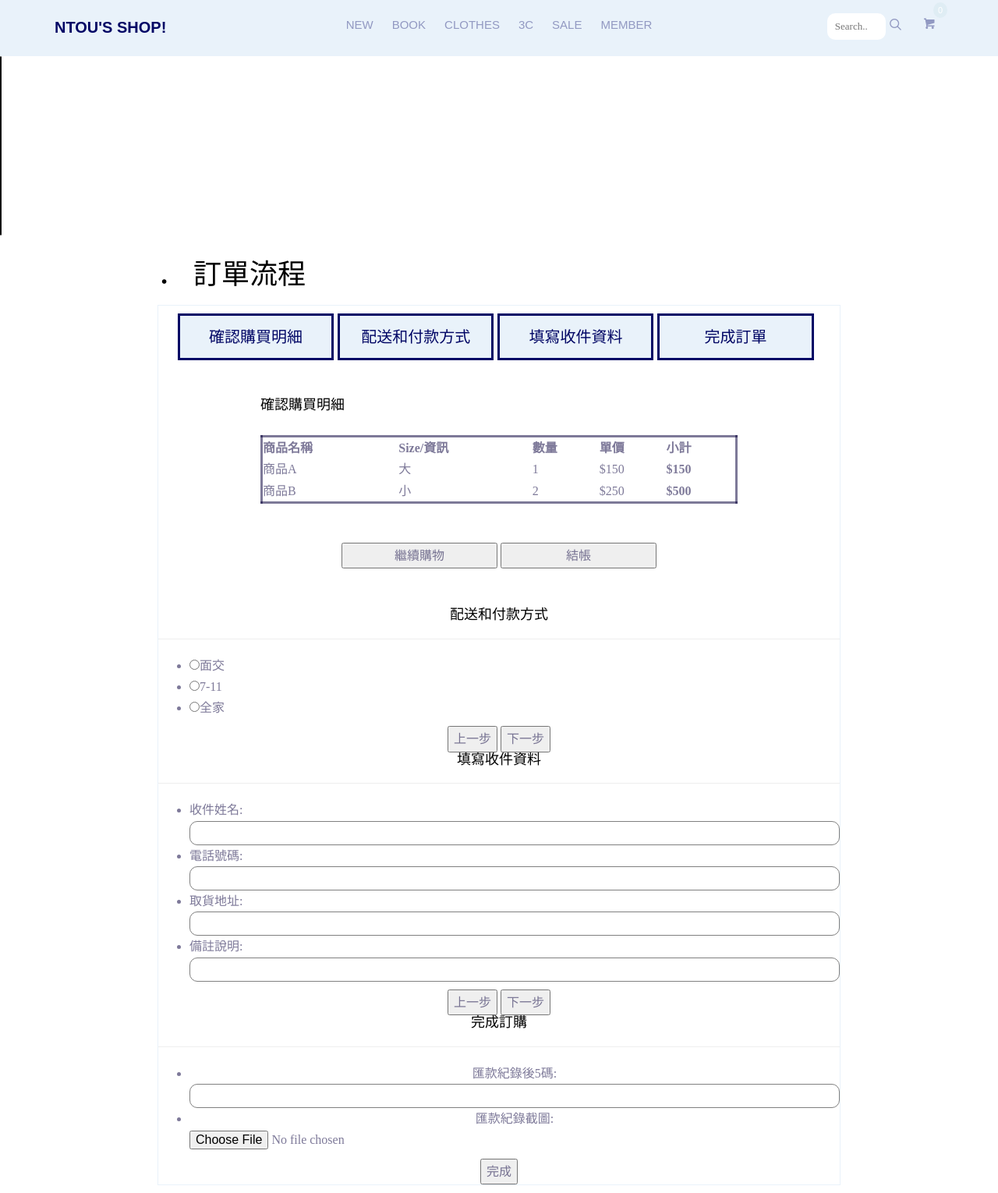
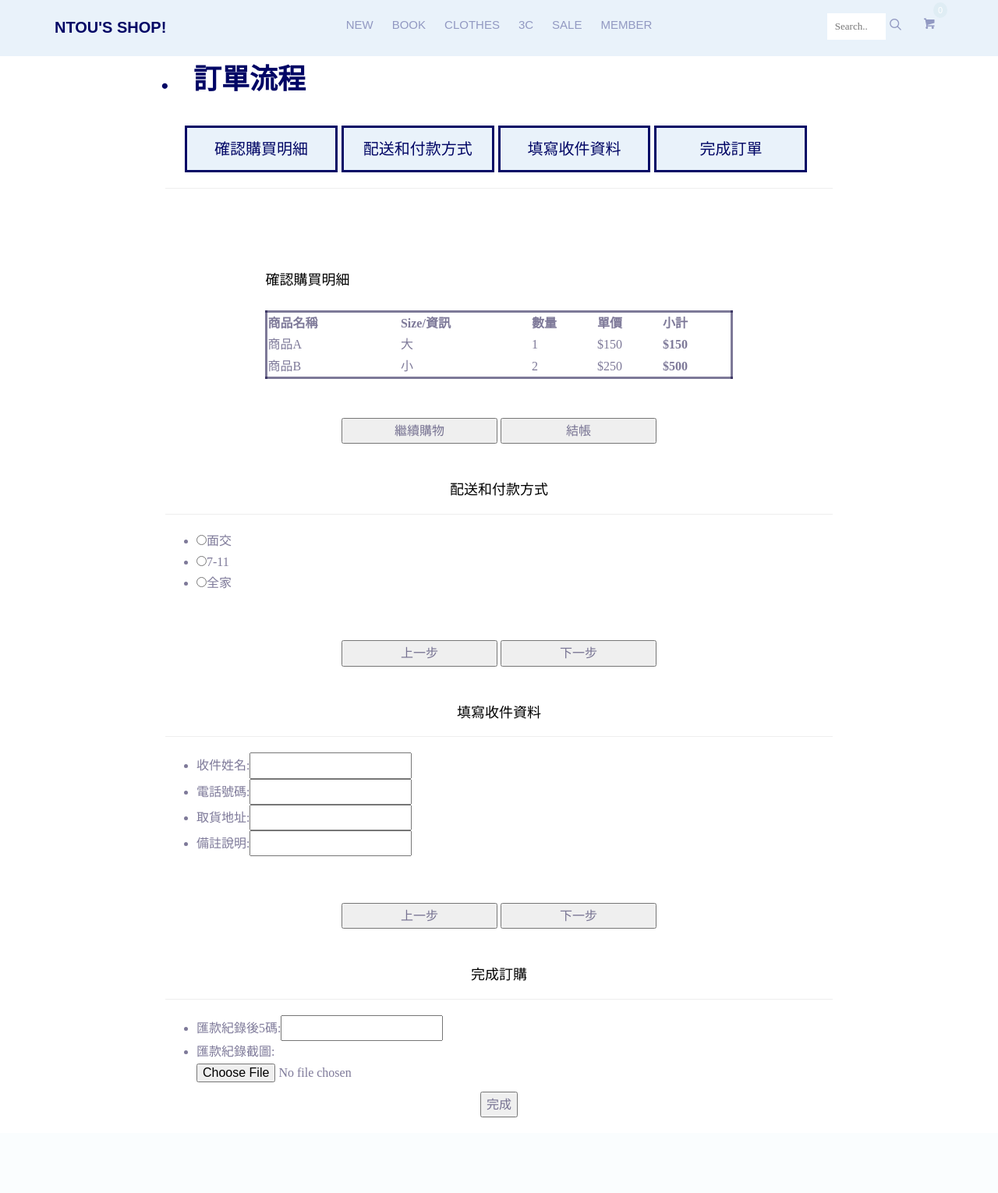
Before and after one commit to henry0523ho/SellingWeb, a PHP site: page /takeorder.html in a window 1280 px wide. Shown: the whole page at 78% size. After the commit the page ends 1433 px from the top, so only its background shows below. Run offline with PHP 8.4, Linux system fonts and the light colour scheme; some web fonts are replaced.

Commit message:
takeorder
takeorder.html
takeorder.css

```diff
--- a/css/takeorder.css
+++ b/css/takeorder.css
@@ -1,11 +1,20 @@
+.center {
+    margin: auto;
+    width: 70%;
+    padding: 10px;
+  }
+  .center h1{
+    color: #010665;
+    font-weight: bold;
+  }
 #tab {
     width: 100%;
     text-align: center;
-    border: solid 1px #e9f2fa;
+
 }
 
 #tab > ul {
-    /* overflow: hidden; */
+    overflow: hidden;
     margin: 0;
     padding: 10px 20px 0 20px;
 }
@@ -21,9 +30,9 @@
     font-size: 20px;
     background-color:#e9f2fa ;
     color: #010665;
-    float:left;
+    float: left;
     padding: 10px;
-    border-style: solid;
+    border: solid;
     margin-left: 5px;
 }
 #CartProduct{
@@ -41,14 +50,15 @@
     margin-top: 50px;
     margin-bottom: 50px;
 }
-#pay{
+#pay,#back,#next{
     width: 200px;
     margin-top: 50px;
     margin-bottom: 50px;
 }
-#ChooseMethod {
-    text-align: left;
+#ChooseMethod,#FinishMethod {
+    text-align:left;
+    margin: auto;
 }
-#hooseMethod ul li {
-    width: auto;
+#content-2 > ul> li{
+    text-align: justify;
 }
--- a/takeorder.html
+++ b/takeorder.html
@@ -57,7 +57,6 @@
 	<!-- Modernizr JS -->
 	<script src="js/modernizr-2.6.2.min.js"></script>
 
-	<link rel="stylesheet" href="css/upload.css">
     <link rel="stylesheet" href="css/takeorder.css">
 
 	<!-- FOR IE9 below -->
@@ -116,36 +115,23 @@
 
 		</div>
 	</nav>
-    <div id="wrapper">
-        <div class="overlay"></div>
-        <nav class="navbar navbar-inverse fixed-top" id="sidebar-wrapper" role="navigation">
-            <ul class="nav sidebar-nav">
-              <div class="sidebar-header">
-              <div class="sidebar-brand">
-                <a href="#">會員中心</a></div></div>
-              <li><a href="shipment.html">訂單查詢</a></li>
-              <li><a href="upload.html">上架商品</a></li>
-              <li><a href="takeoff.html">我的商品</a></li>
-              <li><a href="#">個人資料</a></li>
-             </ul>
-         </nav>
-               <!-- /#sidebar-wrapper -->
-             <!-- Page Content -->
-             <div id="page-content-wrapper">
+            <!-- /#sidebar-wrapper -->
+            <!-- Page Content -->
+    <div id="page-content-wrapper">
 				<div class="center">
-                    <h1>． 訂單流程</h1>
-                    <div id="tab">
+                    <h1> ． 訂單流程</h1>
+                    <div id="tab" class="center">
                         <ul>
                             <li><a href="#tab-1">確認購買明細</a></li>
                             <li><a href="#tab-2">配送和付款方式</a></li>
                             <li><a href="#tab-3">填寫收件資料</a></li>
                             <li><a href="#tab-4">完成訂單</a></li>
                         </ul>
-
                         <!-- 頁籤的內容區塊 -->
                         <div class="content-1">
                             <table><table id ="CartProduct" class="center">
 								<caption><h4>確認購買明細</h4></caption>
+								<hr>
                                 <tr>
                                     <th>商品名稱</th>
                                     <th>Size/資訊</th>
@@ -175,7 +161,7 @@
 							<div>
 								<h4>配送和付款方式</h4>
 								<hr>
-								<div id="ChooseMethod">
+								<div id="ChooseMethod" class="formlist">
 									<ul>
 										<li><input type="radio" name="method">面交</li>
 										<li><input type="radio" name="method">7-11</li>
@@ -183,7 +169,6 @@
 									</ul>
 								</div>
 							</div>
-
 							<button id="back">上一步</button>
 							<button id="next">下一步</button>
                         </div>
@@ -193,7 +178,7 @@
 							<div id="ChooseMethod" class="formlist">
 								<ul>
 									<li>收件姓名:<input type="text"></li>
-									<li>電話號碼:<input type="text"></li>
+									<li>電話號碼:<input type="tel"></li>
 									<li>取貨地址:<input type="text"></li>
 									<li>備註說明:<input type="text"></li>
 								</ul>
@@ -214,13 +199,8 @@
 							<button id="finish">完成</button>
                         </div>
                     </div>
-
-
              </div>
              <!-- /#page-content-wrapper -->
-
-         </div>
-         <!-- /#wrapper -->
 	</div>
 
 	<!-- jQuery -->
```
